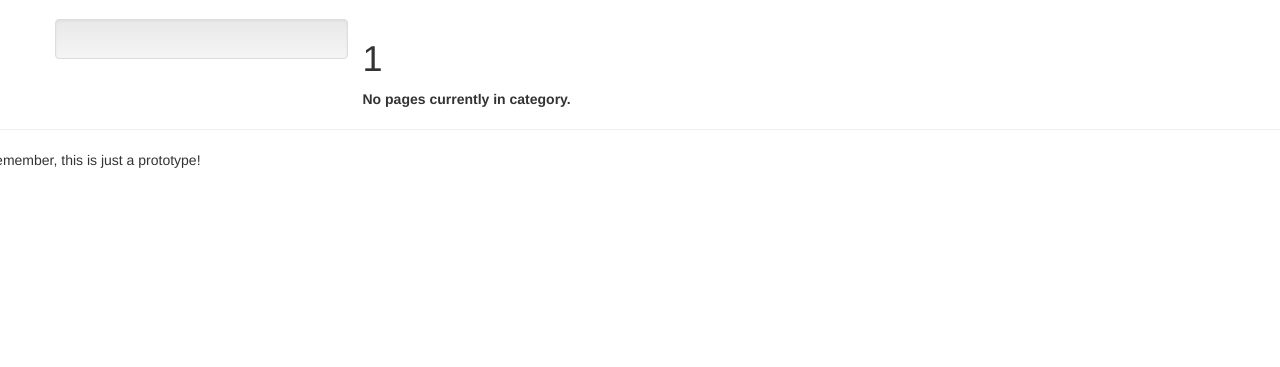
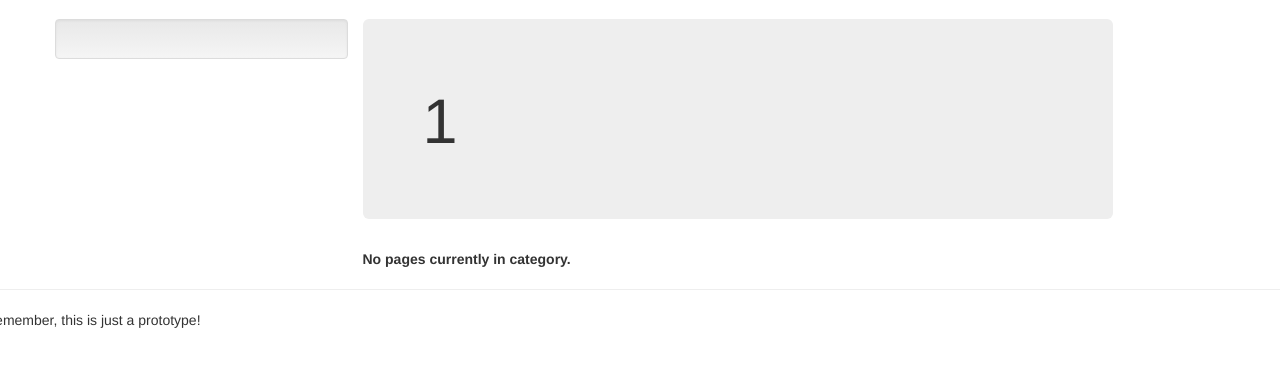
Before and after one commit to brandomr/transatlantic, a Django app: page /transatlantic/category/1/ in a window 1280 px wide. Shown: the part 51-418 px from the top of the page. Run offline with Django 3.2, Linux system fonts and the light colour scheme; data that the repository does not hold is empty; some libraries are stand-ins or nearby versions.

Commit message:
Update category.html
Updated to bootstrap 3.2 syntax (eg jumbotron)

```diff
--- a/templates/transatlantic/category.html
+++ b/templates/transatlantic/category.html
@@ -3,7 +3,7 @@
 {% block title %}{{ category_name }}{% endblock %}
 
 {% block body_block %}
-<div class="hero-unit">
+<div class="jumbotron">
     <h1>{{ category_name }}</h1>
 
 	<p>{{ category.description }}</p>
```
